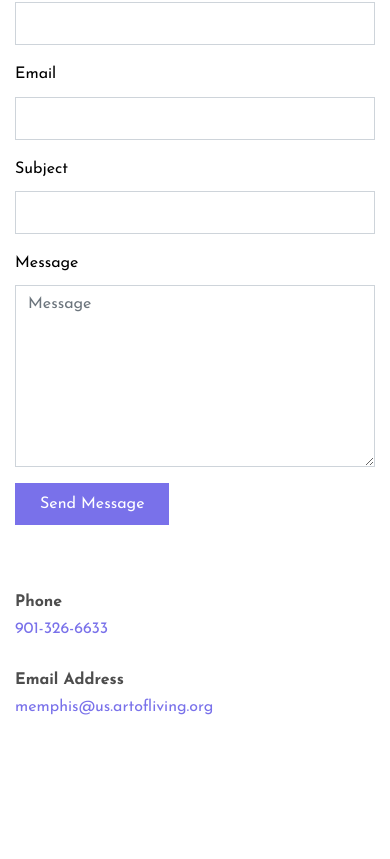
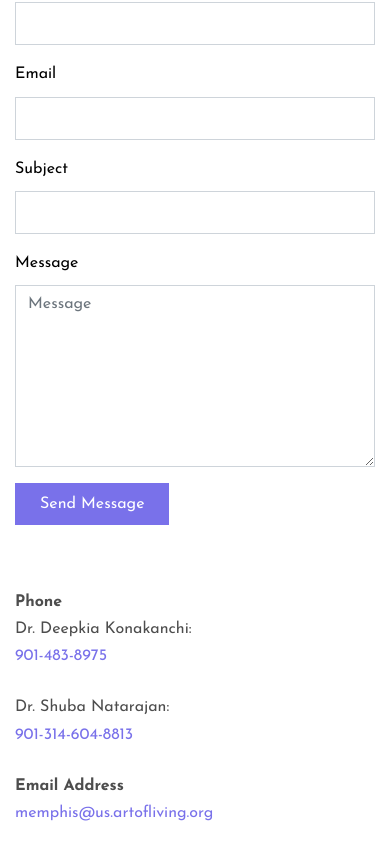
Before and after one commit to memphismeditates/memphismeditates.github.io, a plain HTML site: page index.html in a window 390 px wide. Shown: the part 4165-5024 px from the top of the page. Before the commit the page ends 4943 px from the top, so only its background shows below. Drawn offline with Linux system fonts and the light colour scheme; files whose address does not match are found by name.

Commit message:
Updated phone number

```diff
--- a/index.html
+++ b/index.html
@@ -199,7 +199,9 @@
               <div class="mb-3 bg-white">
 
                 <p class="mb-0 font-weight-bold">Phone</p>
-                <p class="mb-4"><a href="#">901-326-6633</a></p>
+                <p class="mb-4">Dr. Deepkia Konakanchi:<br><a href="#">901-483-8975</a></p>
+                <p class="mb-4">Dr. Shuba Natarajan:<br><a href="#">901-314-604-8813</a></p>
+
 
                 <p class="mb-0 font-weight-bold">Email Address</p>
                 <p class="mb-0"><a href="#">memphis@us.artofliving.org</a></p>
```
